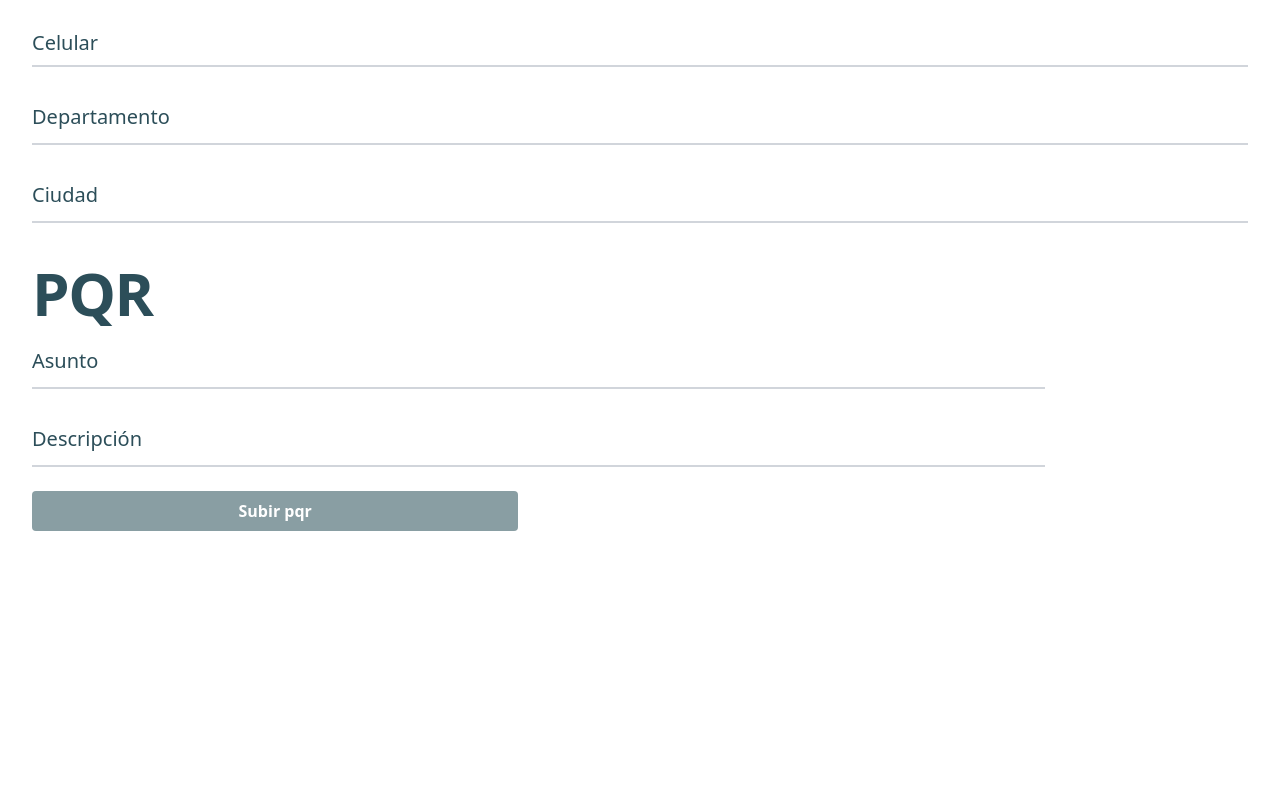
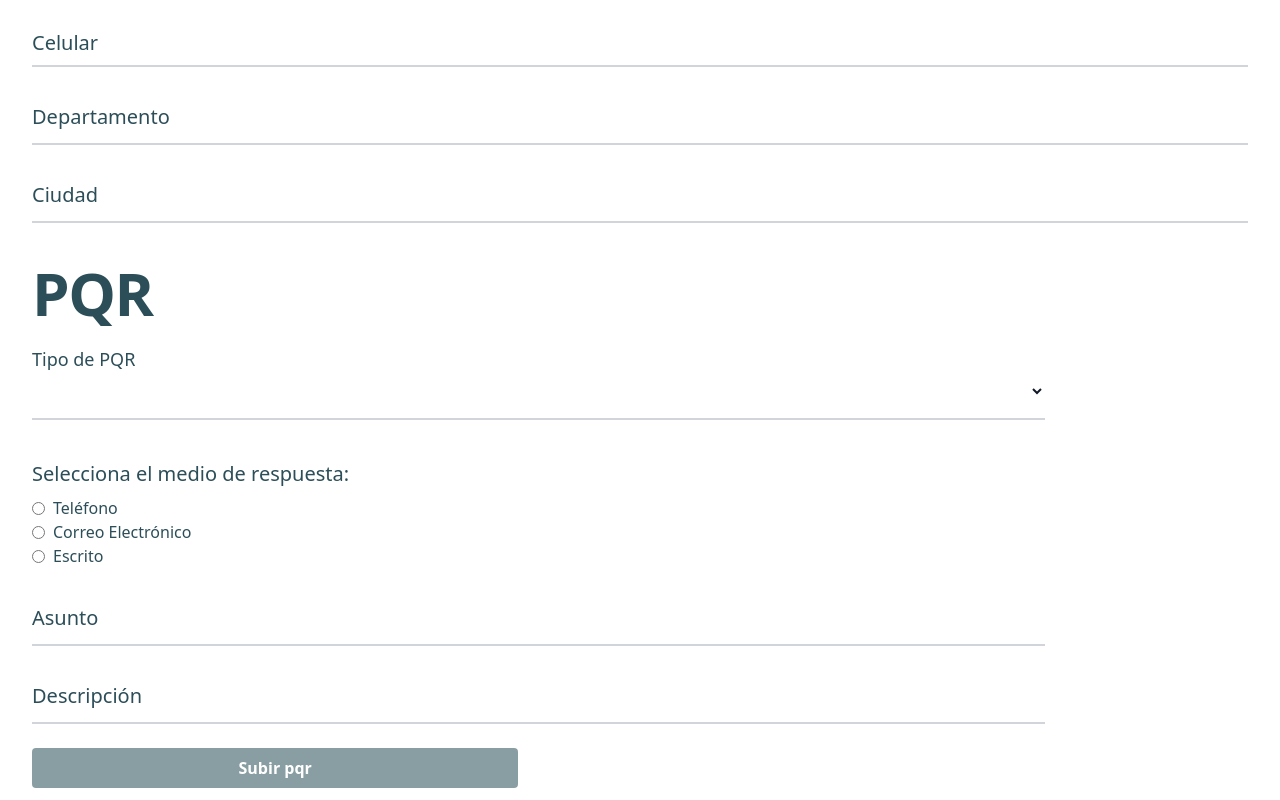
Before and after one commit to BryanBrinez/pqrexpress, a Next.js app: page /crear-pqr in a window 1280 px wide. Shown: the part 664-1464 px from the top of the page. Before the commit the page ends 1207 px from the top, so only its background shows below. Built offline with nearby package versions, Linux system fonts and the light colour scheme.

Commit message:
Add PQR type and mean of response to PQR form

```diff
--- a/src/app/crear-pqr/page.jsx
+++ b/src/app/crear-pqr/page.jsx
@@ -14,6 +14,8 @@ export default function Page() {
   const [city, setCity] = useState("Anonimo");
   const [subject, setSubject] = useState(null);
   const [description, setDescription] = useState(null);
+  const [type, setType] = useState(null);
+  const [mean, setMean] = useState(null);
   const [error, setError] = useState(null);
   const [showInfo, setShowInfo] = useState(false);
 
@@ -30,6 +32,8 @@ export default function Page() {
         city,
         subject,
         description,
+        type,
+        mean,
       });
 
       swal({
@@ -186,18 +190,74 @@ export default function Page() {
               </label>
             </div>
             </>
-
-
-
           )}
 
 
           <div className="w-5/6 pt-4">
 
-
             <h2 className=" mb-3 text-lg font-extrabold  leading-none tracking-tight text-colorThree md:text-5xl lg:text-6xl ">
               PQR
             </h2>
+
+            <div className="relative z-0 w-full mb-6 mt-10 group">
+              <select
+                name="type"
+                id="type"
+                className="block py-2.5 px-0 w-full text-2xl text-gray-900 bg-transparent border-0 border-b-2 border-gray-300  dark:text-black dark:border-gray-600 dark:focus:border-blue-500 focus:outline-none focus:ring-0 focus:border-blue-600 peer"
+                onChange={(e) => setType(e.target.value)}
+                required
+              >
+                <option value=""></option>
+                <option value="Petición">Petición</option>
+                <option value="Queja">Queja</option>
+              </select>
+              <label
+                htmlFor="type"
+                className="peer-focus:font-medium absolute text-2xl text-colorThree dark:text-gray-400 duration-300 transform -translate-y-8 scale-75 top-3 -z-10 origin-[0] peer-focus:left-0 peer-focus:text-blue-600 peer-focus:dark:text-blue-500 peer-placeholder-shown:scale-100 peer-placeholder-shown:translate-y-0 peer-focus:scale-75 peer-focus:-translate-y-8"
+              >
+                Tipo de PQR
+              </label>
+            </div>
+
+            <div className="relative z-0 w-full mb-6 mt-10 group">
+              <p className="text-xl text-colorThree dark:text-gray-400 mb-2">
+                Selecciona el medio de respuesta:
+              </p>
+              <label className="flex items-center text-colorThree dark:text-gray-400">
+                <input
+                  type="radio"
+                  name="mean"
+                  value="Teléfono"
+                  className="mr-2"
+                  checked={mean === "Teléfono"}
+                  onChange={(e) => setMean(e.target.value)}
+                />
+                Teléfono
+              </label>
+              <label className="flex items-center text-colorThree dark:text-gray-400">
+                <input
+                  type="radio"
+                  name="mean"
+                  value="Correo electrónico"
+                  className="mr-2"
+                  checked={mean === "Correo electrónico"}
+                  onChange={(e) => setMean(e.target.value)}
+                />
+                Correo Electrónico
+              </label>
+              <label className="flex items-center text-colorThree dark:text-gray-400">
+                <input
+                  type="radio"
+                  name="mean"
+                  value="Escrito"
+                  className="mr-2"
+                  checked={mean === "Escrito"}
+                  onChange={(e) => setMean(e.target.value)}
+                  required
+                />
+                Escrito
+              </label>
+            </div>
 
             <div className="relative z-0 w-full mb-6 group ">
               <input
```
